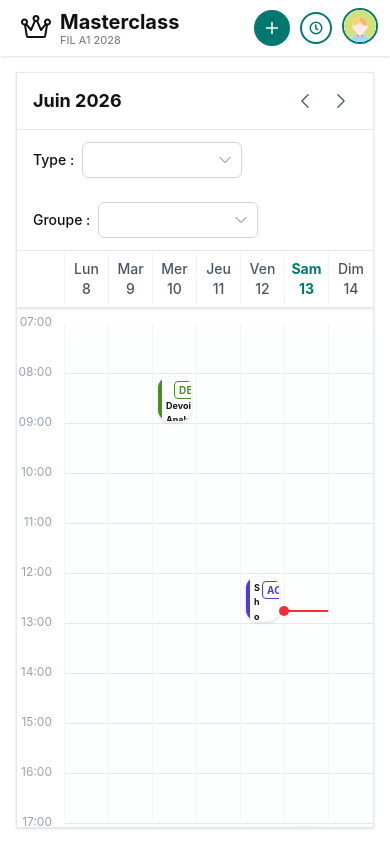
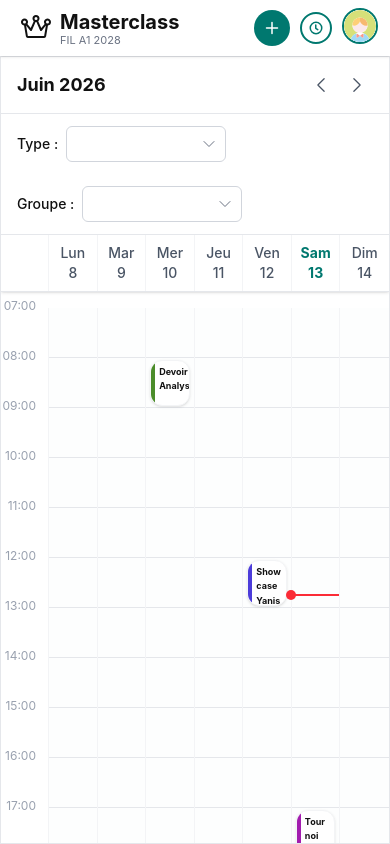
Before and after one commit to Arcols/Masterclass, a Vue app in the folder masterclass-front/: page / in a window 390 px wide. Built offline with nearby package versions, Linux system fonts and the light colour scheme.

Commit message:
feat(front): :lipstick: Responsivite géré sur tout le planning

```diff
--- a/masterclass-front/src/components/event/EventBadge.vue
+++ b/masterclass-front/src/components/event/EventBadge.vue
@@ -29,7 +29,7 @@ const badgeConfig = computed(() => {
 <template>
   <span
     v-if="badgeConfig"
-    class="inline-flex items-center gap-1 px-1 py-0.3 rounded text-[10px] font-bold tracking-wide border shrink-0 uppercase"
+    class="hidden md:inline-flex items-center gap-1 px-1 py-0.3 rounded text-[8px] md:text-[10px] font-bold tracking-wide border shrink-0 uppercase"
     :class="badgeConfig.class"
   >
     {{ badgeConfig.label }}
--- a/masterclass-front/src/components/event/EventCard.vue
+++ b/masterclass-front/src/components/event/EventCard.vue
@@ -58,10 +58,11 @@ const leftBarColor = computed(() => `var(--color-tag-${props.event.type}-border)
       :style="{ backgroundColor: leftBarColor }"
     ></div>
 
-    <div class="flex justify-between items-start gap-2">
+    <div class="flex justify-between items-start md:gap-2">
       <div class="flex flex-col items-start gap-1 min-w-0">
         <PriorityIndicator :priority="event.priority" class="hidden md:flex" />
 
+        <!-- Affichage des devoirs -->
         <span
           v-if="event.subject"
           class="hidden md:block font-semibold text-gray-500 w-full whitespace-normal break-words md:truncate md:whitespace-nowrap"
@@ -81,9 +82,10 @@ const leftBarColor = computed(() => `var(--color-tag-${props.event.type}-border)
         </span>
       </div>
 
-      <EventBadge :type="event.type" class="hidden md:block shrink-0" />
+      <EventBadge :type="event.type" class="hidden md:block md:shrink-0" />
     </div>
 
+    <!-- Affichage des détails de l'événement -->
     <div class="flex justify-between items-center md:mt-1">
       <span
         v-if="event.subject"
--- a/masterclass-front/src/components/modals/AddEventModal.vue
+++ b/masterclass-front/src/components/modals/AddEventModal.vue
@@ -185,14 +185,14 @@ function isFieldValid(value: unknown): boolean {
 </script>
 
 <template>
-  <div v-if="isDialogVisible" class="fixed inset-0 z-50 flex items-center justify-center bg-[var(--color-black)]/40 backdrop-blur-sm p-4" @click.self="closeEventPopUp()">
+  <div v-if="isDialogVisible" class="fixed inset-0 z-50 flex items-start justify-center bg-[var(--color-black)]/40 backdrop-blur-sm p-4 pt-16" @click.self="closeEventPopUp()">
     <transition name="modal-fade">
       <dialog
         v-if="isDialogVisible"
         ref="dialogRef"
         open
         :class="['add-event-card', selectedType]"
-        class="relative bg-white rounded-xl w-full max-w-3xl mx-4 p-6 shadow-xl z-10 border-none m-0 animate-fade-in-up"
+        class="relative bg-white rounded-xl w-full max-w-3xl mx-0 my-6 p-4 sm:p-6 shadow-xl z-10 border-none animate-fade-in-up max-h-[calc(100dvh-7rem)] overflow-y-auto overscroll-contain"
         @keydown.esc.prevent="closeEventPopUp()"
       >
         <div class="flex items-center justify-between mb-4">
@@ -233,11 +233,6 @@ function isFieldValid(value: unknown): boolean {
   background: var(--color-background);
 }
 
-/* keep a small compatibility hook for selected type classes */
-.add-event-card.devoir { }
-.add-event-card.activite { }
-.add-event-card.sport { }
-
 .animate-fade-in-up {
   animation: fadeInUp 0.2s ease-out forwards;
 }
--- a/masterclass-front/src/views/HomeView.vue
+++ b/masterclass-front/src/views/HomeView.vue
@@ -38,7 +38,7 @@ const handleEdit = (event: EventData) => {
       @open-history="router.push('/history')"
     />
 
-    <main class="flex-1 flex flex-col p-4 md:p-6 lg:p-8 min-h-0">
+    <main class="flex-1 flex flex-col p-0 md:p-6 lg:p-8 min-h-0">
       <PlanningBoard
         class="flex-1 min-h-0"
         @open-details="(evt) => selectedEvent = evt"
```
